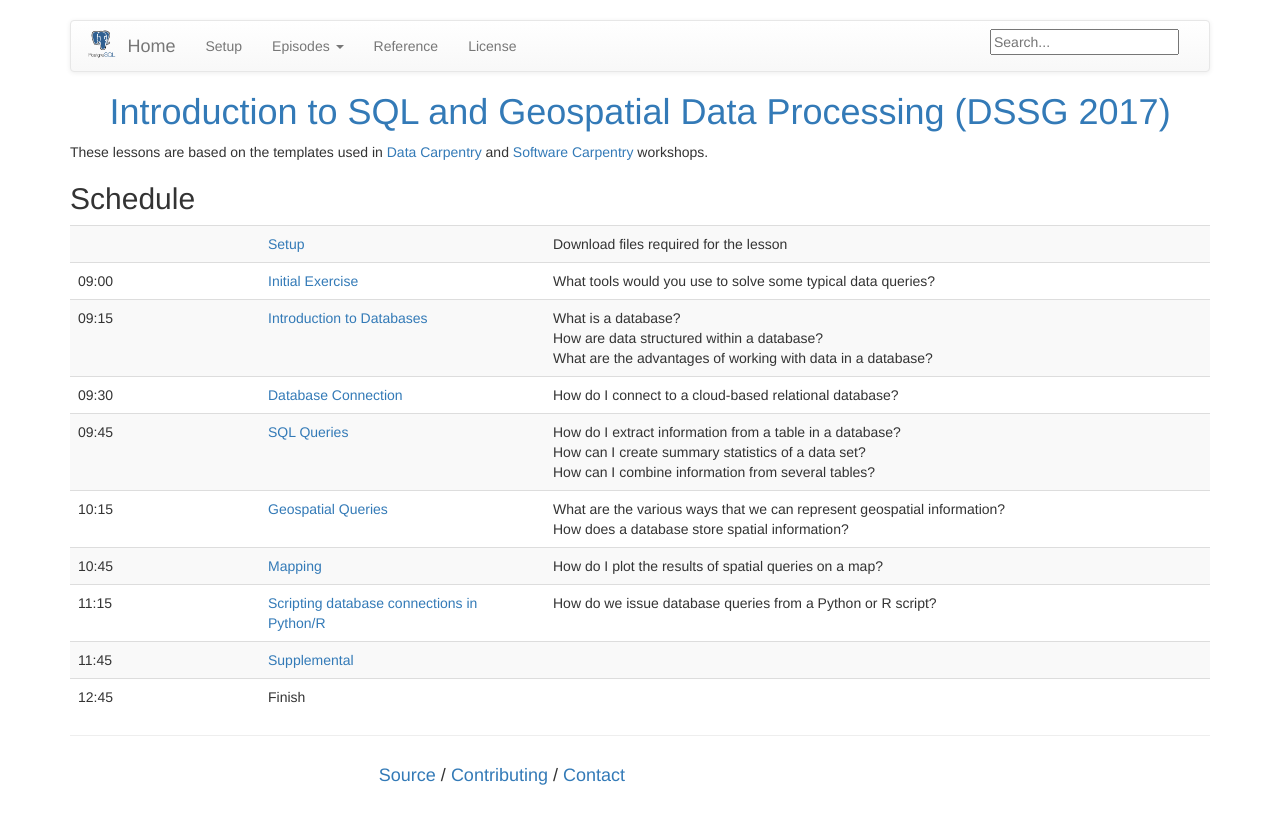
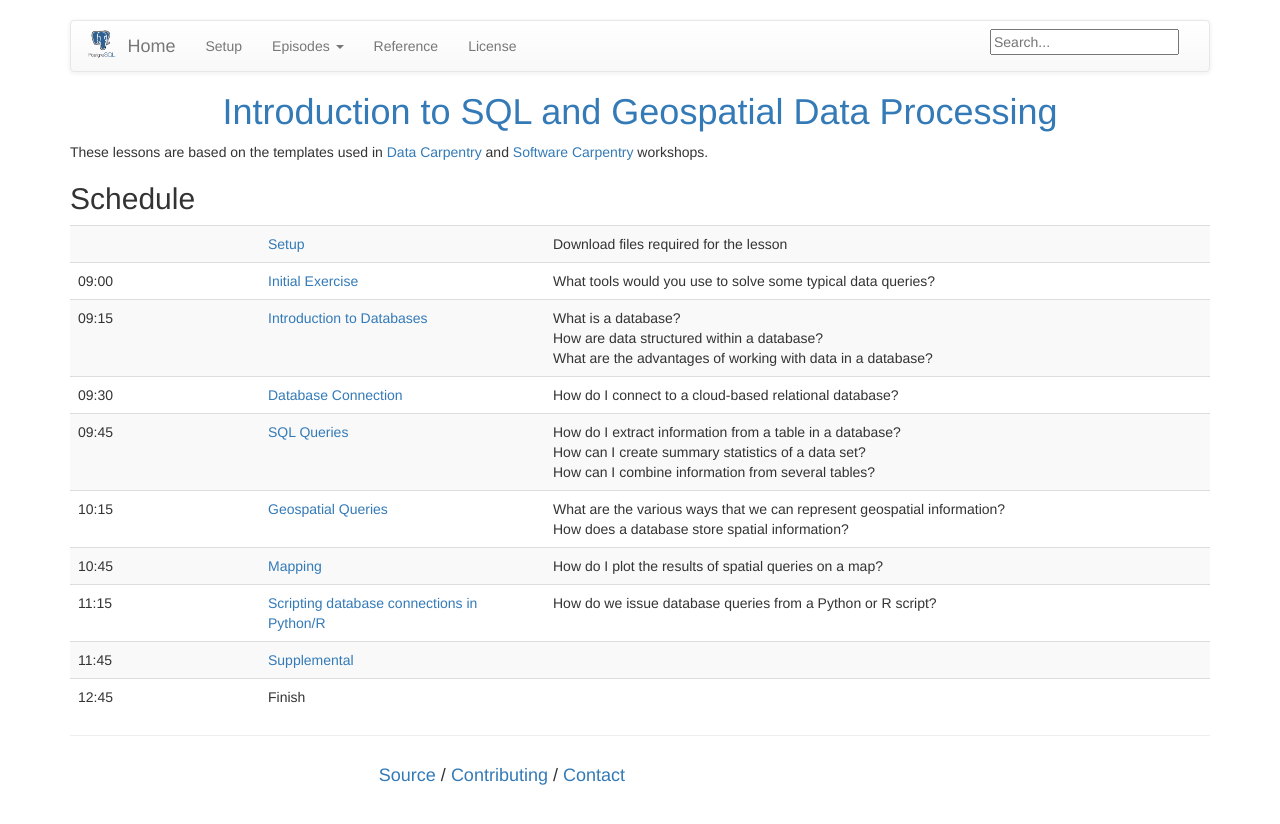
Before and after one commit to uwescience/SQL-geospatial-tutorial, a Jekyll site: the page built from index.md, in a window 1280 px wide. Shown: the top 824 px of the page. Built offline with Jekyll 4.4.1, drawn with Linux system fonts in a browser that asks for light colours.

Commit message:
Updating the title

```diff
--- a/_config.yml
+++ b/_config.yml
@@ -7,7 +7,7 @@ encoding: utf-8
 kind: "lesson"
 
 # Overall title for pages.
-title: "Introduction to SQL and Geospatial Data Processing (DSSG 2017)"
+title: "Introduction to SQL and Geospatial Data Processing"
 
 # Repository URL (without trailing slash).
 repo: https://github.com/uwescience/SQL-geospatial-tutorial
```
